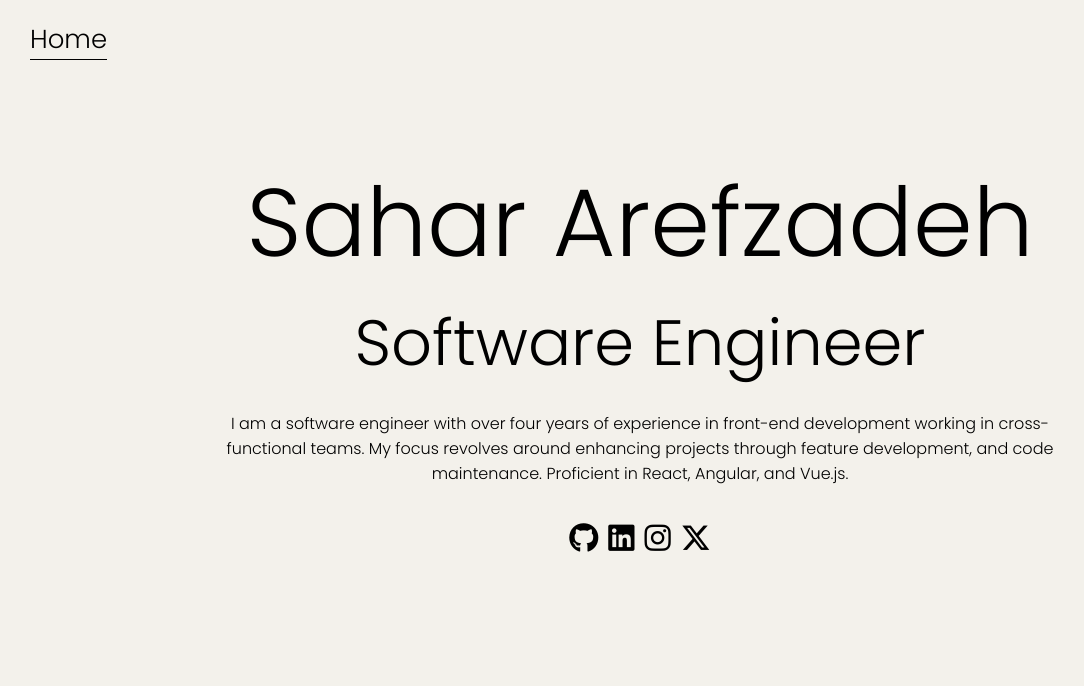
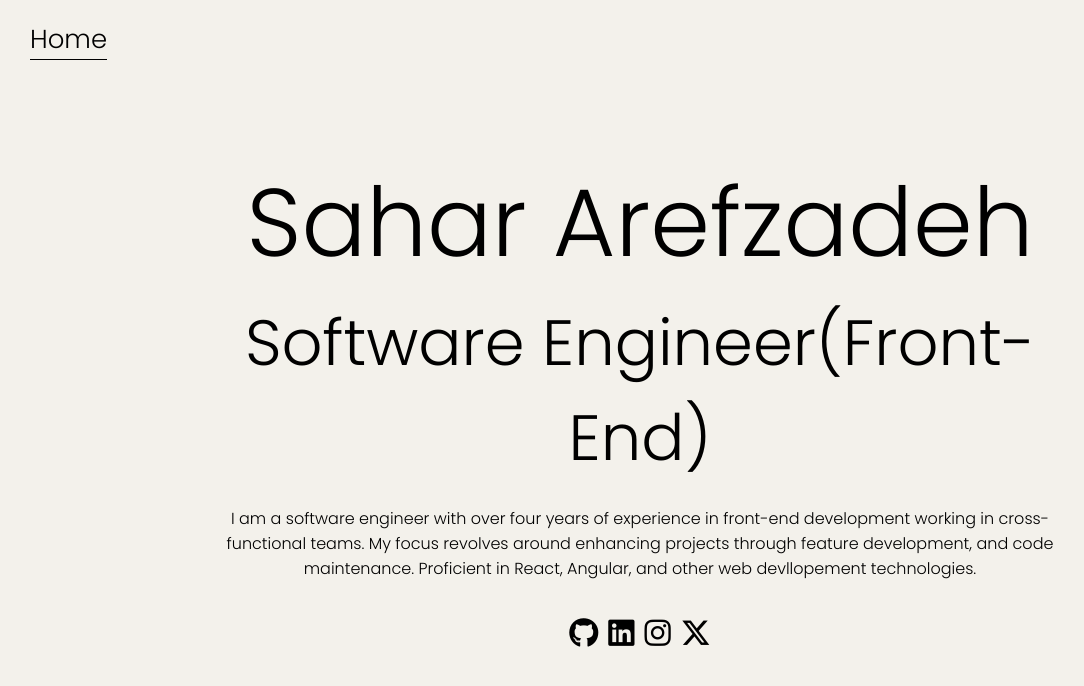
Before and after one commit to sahar511/sahar-portfolio, a React (Create React App) app: page / in a window 1280 px wide. Shown: the top 686 px of the page, without its empty margins (0-1084 px from the left). Built offline with nearby package versions, Linux system fonts and the light colour scheme.

Commit message:
change the title

```diff
--- a/src/views/Home/Home.tsx
+++ b/src/views/Home/Home.tsx
@@ -5,9 +5,9 @@ export default function Home() {
   return (
     <div className={`${styles.box} animate__animated animate__fadeIn`}>
       <h1 className={styles.title}>Sahar Arefzadeh</h1>
-      <h2 className={styles.subtitle}>Software Engineer</h2>
+      <h2 className={styles.subtitle}>Software Engineer(Front-End)</h2>
       <h4>
-        I am a software engineer with over four years of experience in front-end development working in cross-functional teams. My focus revolves around enhancing projects through feature development, and code maintenance. Proficient in React, Angular, and Vue.js.
+        I am a software engineer with over four years of experience in front-end development working in cross-functional teams. My focus revolves around enhancing projects through feature development, and code maintenance. Proficient in React, Angular, and other web devllopement technologies.
       </h4>
       <SocialLinks />
     </div>
```
